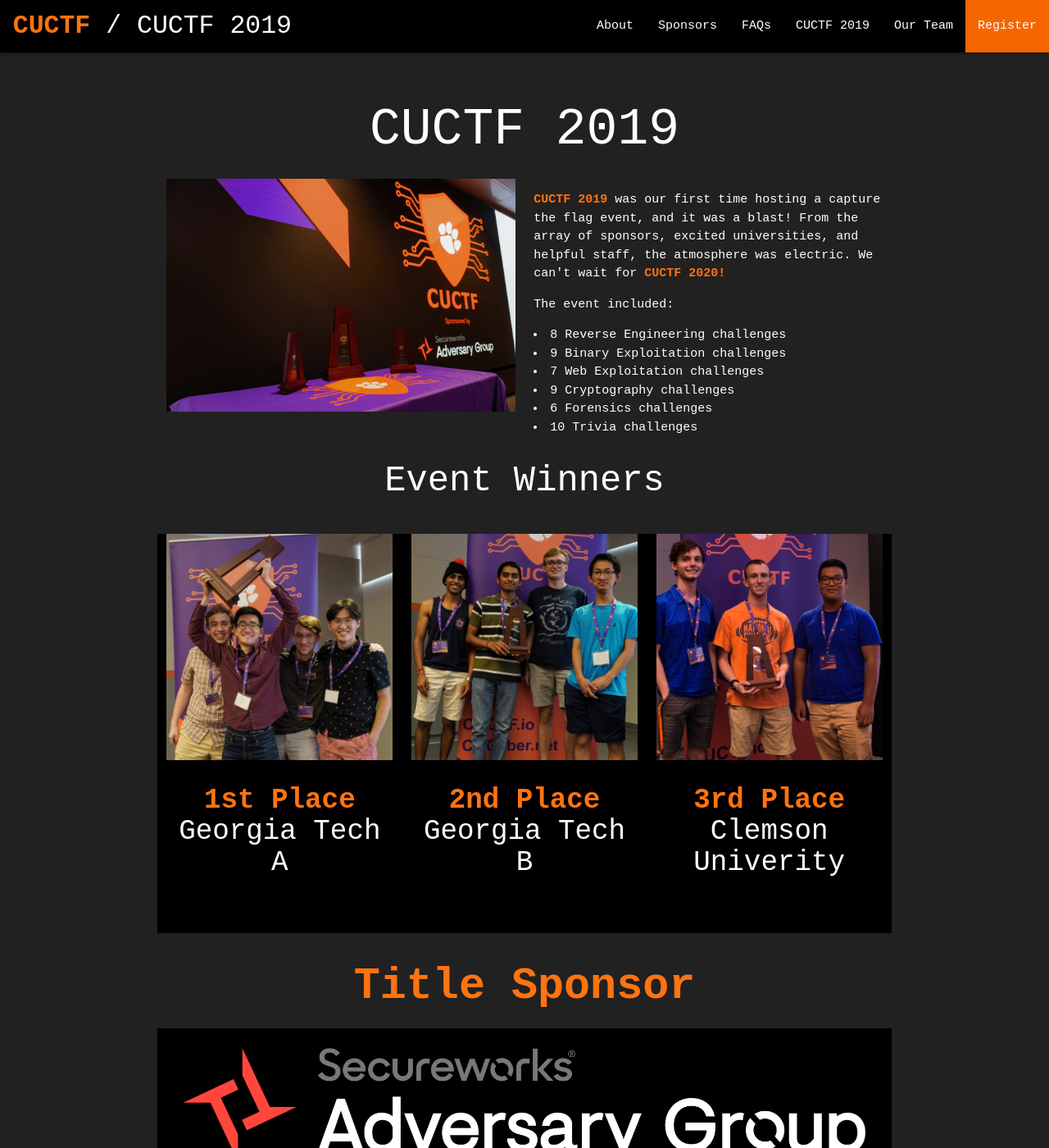
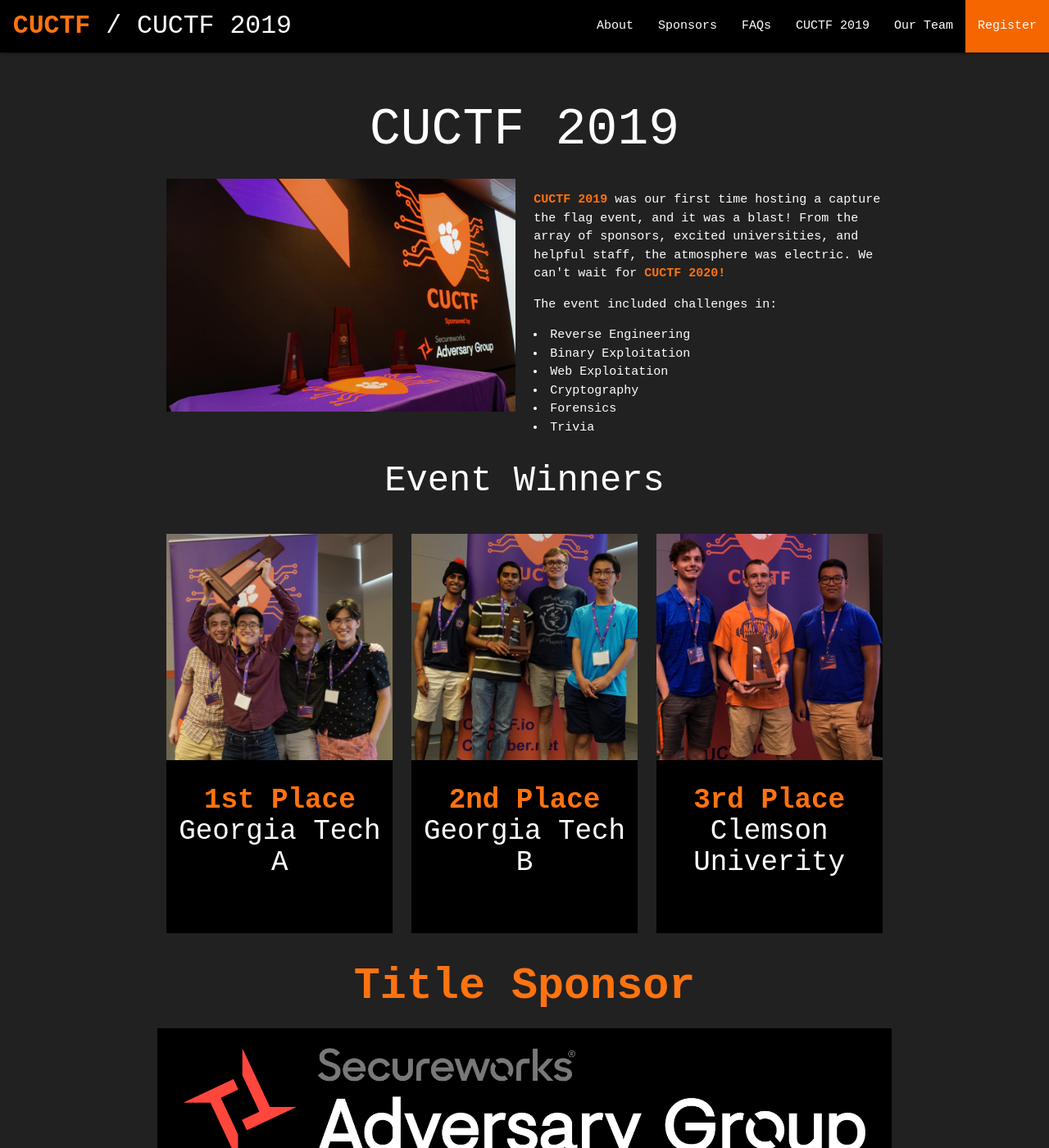
Before and after one commit to CUCyber/cuctf.io, a Jekyll site: the page built from cuctf_2019.html, in a window 1280 px wide and 1400 px high. Shown: the whole window at 82% size. Built offline with Jekyll 4.4.1, drawn with Linux system fonts in a browser that asks for light colours; nearby versions of some CDN libraries; some web fonts are replaced.

```diff
--- a/cuctf_2019.html
+++ b/cuctf_2019.html
@@ -13,13 +13,13 @@ author:
     </div>
     <div class="col s12 m6">
       <p> <strong>CUCTF 2019 </strong> was our first time hosting a capture the flag event, and it was a blast! From the array of sponsors, excited universities, and helpful staff, the atmosphere was electric. We can't wait for  <strong>CUCTF 2020!</strong></p>
-      <p> The event included: </p>
-      <li> 8 Reverse Engineering challenges</li>
-      <li> 9 Binary Exploitation challenges</li>
-      <li> 7 Web Exploitation challenges</li>
-      <li> 9 Cryptography challenges</li>
-      <li> 6 Forensics challenges</li>
-      <li> 10 Trivia challenges</li>
+      <p> The event included challenges in: </p>
+      <li> Reverse Engineering</li>
+      <li> Binary Exploitation</li>
+      <li> Web Exploitation </li>
+      <li> Cryptography </li>
+      <li> Forensics </li>
+      <li> Trivia</li>
     </ul>
 
     </div>
@@ -34,7 +34,8 @@ author:
     <h3> Event Winners</h3>
     <br>
     <div class="row">
-      <div class="col s12 m4 card-image black">
+      <div class="col s12 m4 card-image">
+        <div class="black">
           <img src="/public/images/2019/GT_Team_A.png" alt="Four men stand shoulder-to-shoulder together with one in the middle holding a large trophy above their heads.">
           <div class="card-content">
               <h4>
@@ -43,7 +44,9 @@ author:
               Georgia Tech A
             </h4></div>
           </div>
-      <div class="col s12 m4 card-image black">
+      </div>
+      <div class="col s12 m4 card-image">
+        <div class="black">
         <img src="/public/images/2019/GT_Team_B.png" alt="Four men stand shoulder-to-shoulder with one in the middle holding a moderately-sized trophy.">
           <div class="card-content">
               <h4>
@@ -51,7 +54,9 @@ author:
               </h4>
           </div>
         </div>
-      <div class="col s12 m4 card-image black">
+      </div>
+      <div class="col s12 m4 card-image">
+        <div class="black">
           <img src="/public/images/2019/Clemson_Team.png" alt="Three men stand shoulder-to-shoulder with on in the middle holding a small-sized trophy.">
           <div class="card-content">
               <h4>
@@ -59,6 +64,7 @@ author:
                   <br>
                   Clemson Univerity
                 </h4>
+          </div>
          </div>
       </div>
     </div>
--- a/public/css/custom.css
+++ b/public/css/custom.css
@@ -131,15 +131,6 @@ p.json {
   }
 }
 
-
-
-/* Sponsor Page */
-
-#benefits {
-  height: 100%;
-  width: 100%;
-}
-
 /* Team Page */
 
 #team .card-title {
```
Also changed, not shown: sponsors.html (+7 -9 lines), 2 other files. Lines whose indentation alone changed are shown as unchanged.
